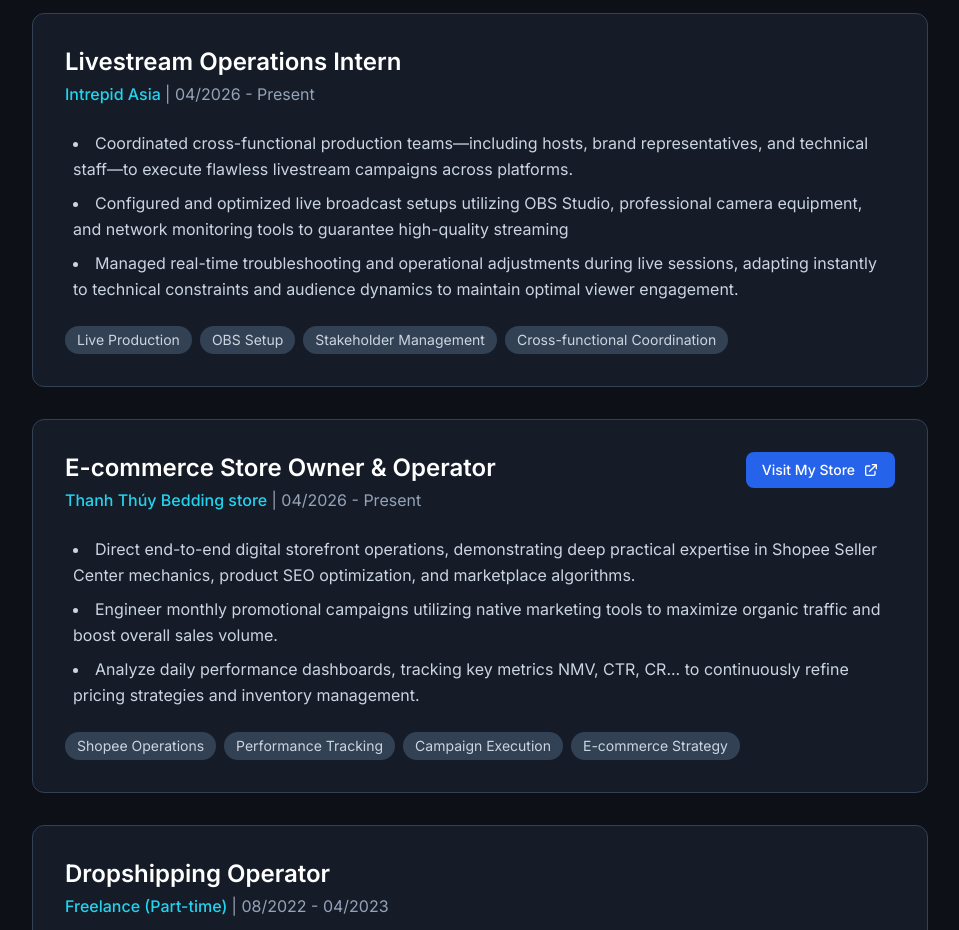
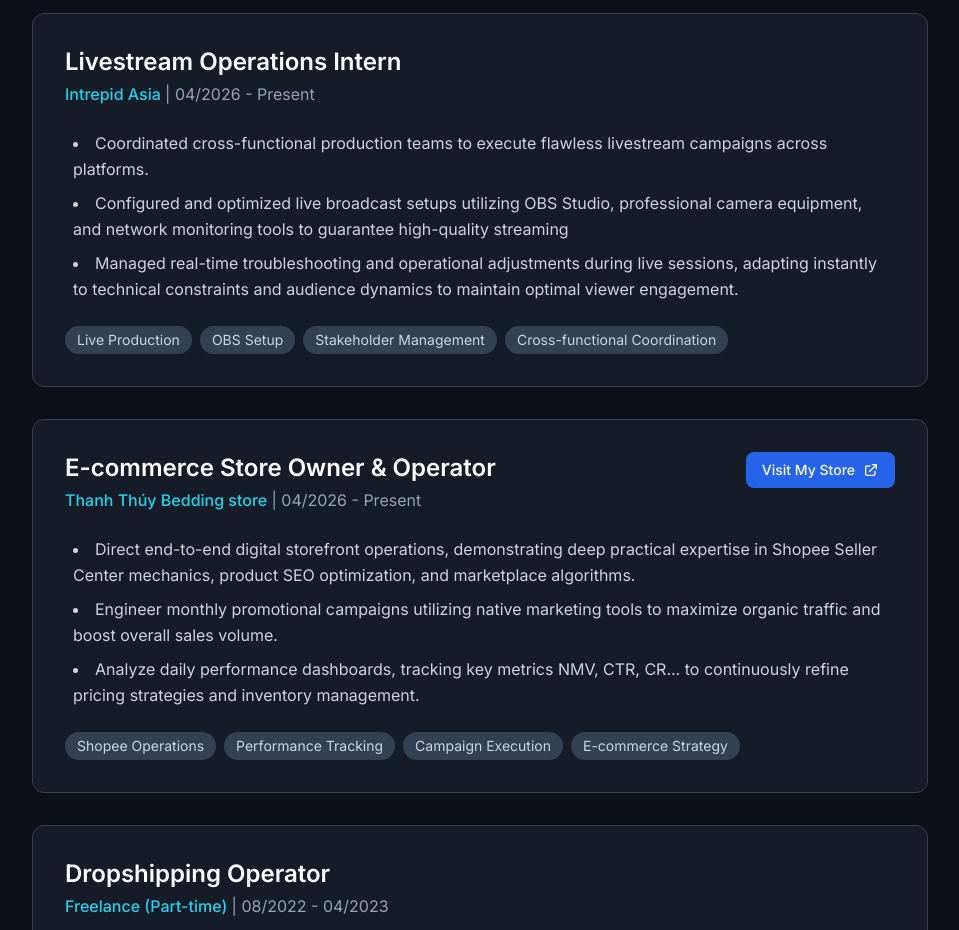
Before and after one commit to ondynguyen411/portfolio-nguyen-tuan-dat, a React (Vite) app: page / in a window 1280 px wide. Shown: the part 1740-2670 px from the top of the page, without its empty margins (160-1119 px from the left). Built offline with nearby package versions, Linux system fonts and the light colour scheme.

Commit message:
Refine responsibilities description for internship

```diff
--- a/src/components/Projects.jsx
+++ b/src/components/Projects.jsx
@@ -7,7 +7,7 @@
         company: "Intrepid Asia",
         time: "04/2026 - Present",
         responsibilities: [
-            "Coordinated cross-functional production teams—including hosts, brand representatives, and technical staff—to execute flawless livestream campaigns across platforms.",
+            "Coordinated cross-functional production teams to execute flawless livestream campaigns across platforms.",
             "Configured and optimized live broadcast setups utilizing OBS Studio, professional camera equipment, and network monitoring tools to guarantee high-quality streaming",
             "Managed real-time troubleshooting and operational adjustments during live sessions, adapting instantly to technical constraints and audience dynamics to maintain optimal viewer engagement."
         ],
```
